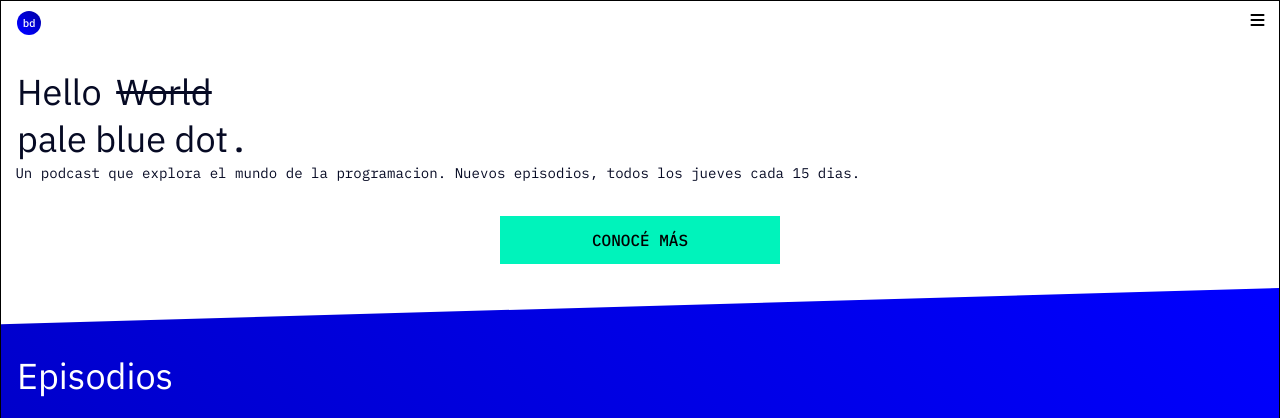
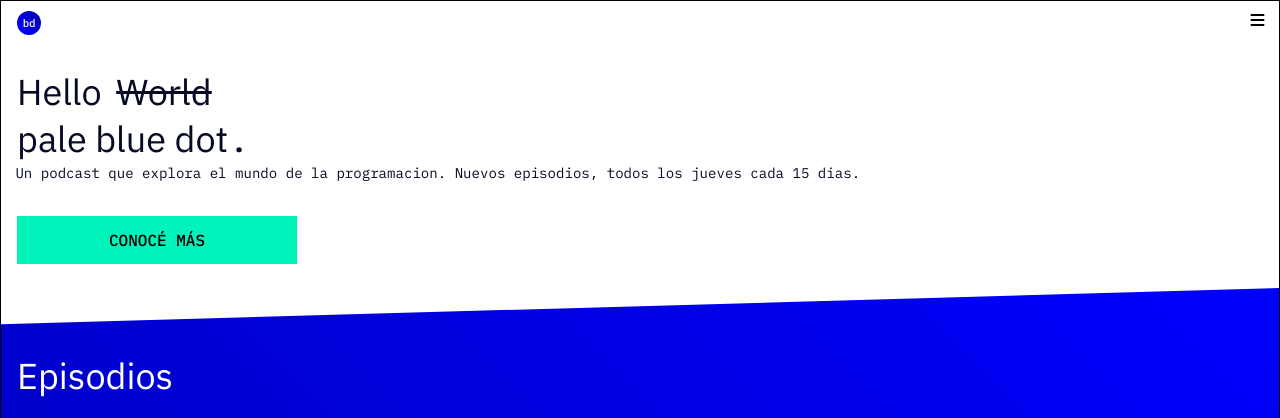
Before and after one commit to Neo-Rxn/podcast-channel, a plain HTML site: page index.html in a window 1280 px wide. Shown: the top 418 px of the page. Drawn offline with Linux system fonts and the light colour scheme; grey boxes are pictures that could not be loaded.

Commit message:
cambios y eliminaciones de codigo innecesario

```diff
--- a/styles/styles.css
+++ b/styles/styles.css
@@ -7,9 +7,10 @@
 }
 
 body {
-    display: flex;
+    /*display: flex;*/
+    margin: 0 auto;
     /*align-items: center;*/
-    justify-content: center;
+    /*justify-content: center;*/
 }
 
 * {
@@ -20,11 +21,11 @@
     }
 
 .main-container {
-    display: flex;
+	display: flex;
     flex-direction: column;
     /*width: 20rem;*/
-    justify-content: center;
-    align-items: center;
+    /*justify-content: center;
+    align-items: center;*/
     border: 1px solid black;
 }
 
```
